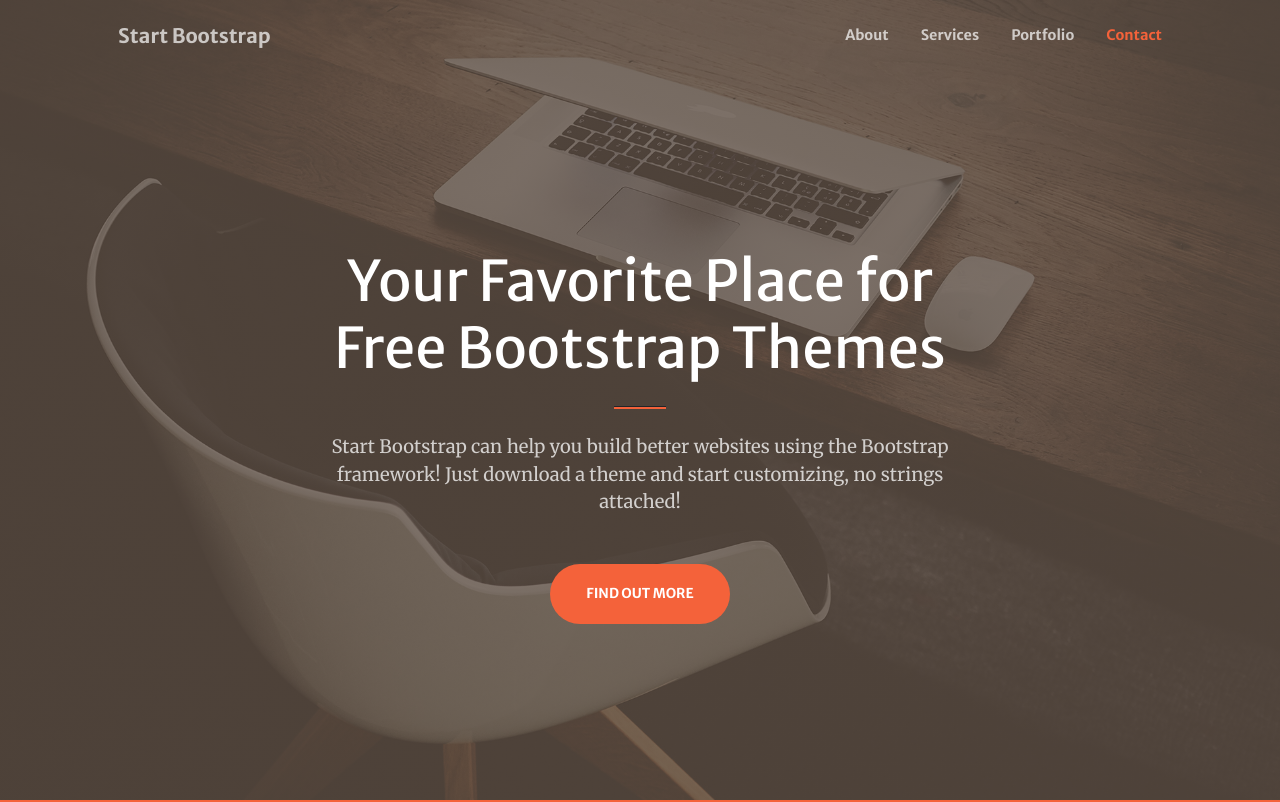
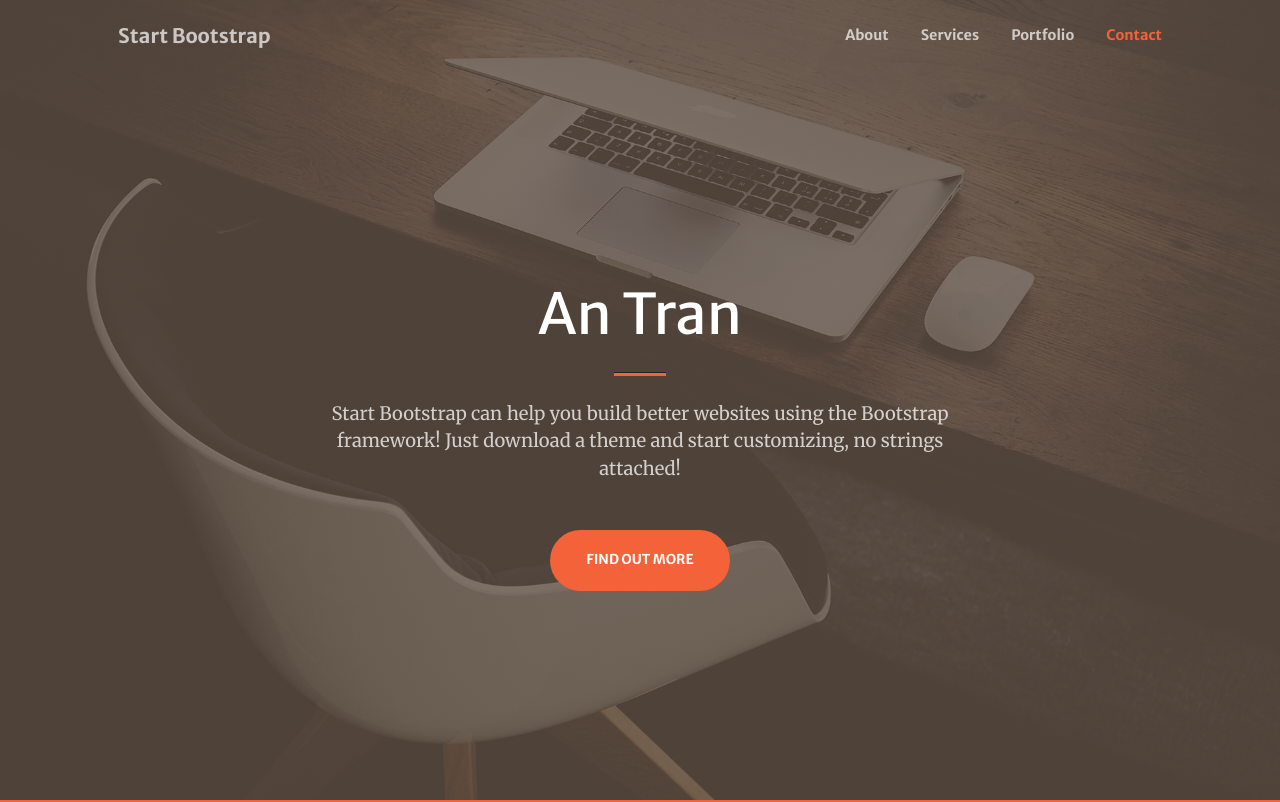
Before and after one commit to antran28/antran.github.io, a plain HTML site: page index.html in a window 1280 px wide. Shown: the top 802 px of the page. Drawn offline with nearby package versions, Linux system fonts and the light colour scheme; some packages are replaced by stand-ins of ours; a script that the page names is missing.

Commit message:
Update index.html

```diff
--- a/index.html
+++ b/index.html
@@ -39,7 +39,7 @@
             <div class="container px-4 px-lg-5 h-100">
                 <div class="row gx-4 gx-lg-5 h-100 align-items-center justify-content-center text-center">
                     <div class="col-lg-8 align-self-end">
-                        <h1 class="text-white font-weight-bold">Your Favorite Place for Free Bootstrap Themes</h1>
+                        <h1 class="text-white font-weight-bold">An Tran</h1>
                         <hr class="divider" />
                     </div>
                     <div class="col-lg-8 align-self-baseline">
```
